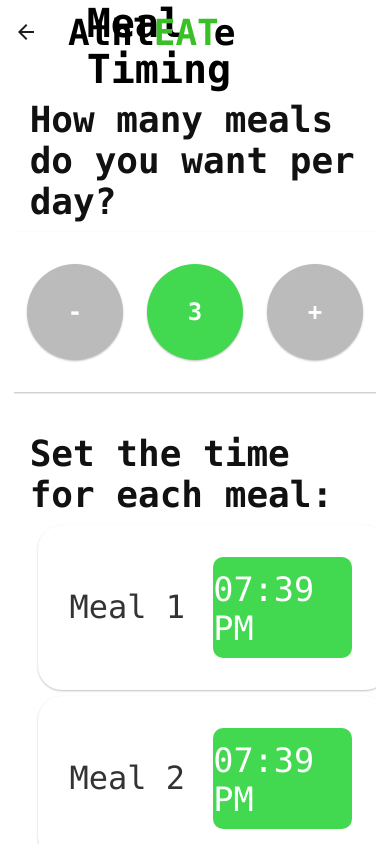
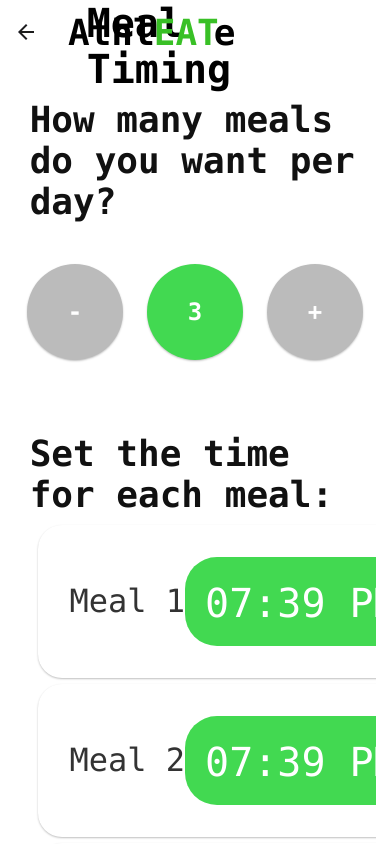
Before and after one commit to nir-g0/AthlEATe, a React Native app: screen /Timing in a window 390 px wide. Built offline with nearby package versions, Linux system fonts and the light colour scheme.

Commit message:
More UI cahnges

```diff
--- a/src/components/DietPicker.tsx
+++ b/src/components/DietPicker.tsx
@@ -56,7 +56,9 @@ function DietPicker ({
               }
             ]}
           />
-          <Text style={{ ...fonts.greyText, marginLeft: '5%' }}>{type}</Text>
+          <Text style={{ ...fonts.flex, ...fonts.greyText, marginLeft: '5%' }}>
+            {type}
+          </Text>
         </TouchableOpacity>
       ))}
     </View>
--- a/src/screens/PlanScreen/DietScreen.tsx
+++ b/src/screens/PlanScreen/DietScreen.tsx
@@ -75,7 +75,7 @@ function DietScreen ({ navigation }: { navigation: any }) {
           />
         </View>
         <View style={compStyles.rowWhiteContainer}>
-          <Text style={fonts.heading2}>Daily Caloric Goal:</Text>
+          <Text style={[fonts.heading2, fonts.flex]}>Daily Caloric Goal:</Text>
           <TextInput
             style={inputStyle}
             placeholderTextColor={'#999'}
@@ -88,7 +88,9 @@ function DietScreen ({ navigation }: { navigation: any }) {
           />
         </View>
         <View style={compStyles.rowWhiteContainer}>
-          <Text style={fonts.heading2}>Daily Hydration Goal (oz):</Text>
+          <Text style={[fonts.heading2, fonts.flex]}>
+            Daily Hydration Goal (oz):
+          </Text>
           <TextInput
             style={inputStyle}
             placeholderTextColor={'#999'}
--- a/src/screens/PlanScreen/TimingScreen.tsx
+++ b/src/screens/PlanScreen/TimingScreen.tsx
@@ -3,7 +3,6 @@ import {
   Text,
   View,
   TouchableOpacity,
-  StyleSheet,
   ScrollView,
   Dimensions
 } from 'react-native'
@@ -14,7 +13,7 @@ import fonts from '../../styles/fonts'
 import compStyles from '../../styles/compStyles'
 import Spacer from '../../components/generics/Spacer'
 
-const { width, height } = Dimensions.get('window')
+const { width } = Dimensions.get('window')
 
 function TimingScreen ({ navigation }) {
   const [budget, setBudget] = useState(3)
@@ -60,10 +59,10 @@ function TimingScreen ({ navigation }) {
     <DefaultPage title='Meal Timing' navigation={navigation}>
       <ScrollView showsVerticalScrollIndicator={false}>
         <Text style={fonts.heading2}>How many meals do you want per day?</Text>
-        <View style={{ ...compStyles.whiteContainer, flexDirection: 'row' }}>
+        <View style={compStyles.rowWhiteContainer}>
           <TouchableOpacity
             onPress={() => adjustMealCount(-1)}
-            style={[compStyles.circle, styles.grayBubble]}
+            style={[compStyles.circle, compStyles.themeGrey]}
           >
             <Text style={fonts.whiteTextBold}>-</Text>
           </TouchableOpacity>
@@ -74,7 +73,7 @@ function TimingScreen ({ navigation }) {
           </TouchableOpacity>
           <TouchableOpacity
             onPress={() => adjustMealCount(1)}
-            style={[compStyles.circle, styles.grayBubble]}
+            style={[compStyles.circle, compStyles.themeGrey]}
           >
             <Text style={fonts.whiteTextBold}>+</Text>
           </TouchableOpacity>
@@ -87,12 +86,11 @@ function TimingScreen ({ navigation }) {
               key={index}
               style={{
                 flexDirection: 'row',
-                alignItems: 'center',
                 paddingHorizontal: width * 0.04,
                 borderRadius: width * 0.03
               }}
             >
-              <View style={styles.mealTimeContainer}>
+              <View style={[compStyles.rowWhiteContainer, compStyles.shadow]}>
                 <Text style={fonts.greyText}>Meal {index + 1}</Text>
                 <TouchableOpacity
                   onPress={() => {
@@ -102,7 +100,7 @@ function TimingScreen ({ navigation }) {
                       setShowPickerIndex(index)
                     }
                   }}
-                  style={styles.timeButton}
+                  style={[compStyles.bubble, compStyles.themeBrightGreen]}
                 >
                   <Text style={fonts.whiteText}>{formatTime(time)}</Text>
                 </TouchableOpacity>
@@ -148,78 +146,4 @@ function TimingScreen ({ navigation }) {
   )
 }
 
-const styles = StyleSheet.create({
-  title: {
-    fontSize: width * 0.04,
-    fontWeight: '500',
-    color: '#333',
-    marginBottom: height * 0.012,
-    fontFamily: 'Menlo',
-    alignSelf: 'flex-start'
-  },
-  mealCountContainer: {
-    flexDirection: 'row',
-    alignSelf: 'center'
-  },
-  bubble: {
-    width: 50,
-    marginHorizontal: 5,
-    backgroundColor: '#42D951',
-    borderRadius: 18,
-    paddingVertical: 10,
-    justifyContent: 'center',
-    alignItems: 'center',
-    shadowColor: '#000000',
-    shadowOpacity: 0.3,
-    shadowRadius: 4,
-    shadowOffset: { width: 0, height: 2 }
-  },
-  grayBubble: {
-    backgroundColor: '#BBBBBB'
-  },
-  plusMinusText: {
-    fontSize: 24,
-    fontWeight: 'bold',
-    color: '#FFFFFF'
-  },
-  mealTimeContainer: {
-    ...compStyles.whiteContainer,
-    flexDirection: 'row'
-  },
-  mealLabel: {
-    fontSize: width * 0.04,
-    color: '#333',
-    fontFamily: 'Menlo',
-    flex: 1
-  },
-  timeButton: {
-    flex: 1,
-    paddingVertical: 10,
-    backgroundColor: '#42D951',
-    borderRadius: 10,
-    justifyContent: 'center',
-    alignItems: 'center',
-    marginHorizontal: 5
-  },
-  timeText: {
-    color: '#FFFFFF',
-    fontWeight: 'bold'
-  },
-  saveButtonContainer: {
-    minWidth: '100%',
-    marginVertical: 20,
-    shadowColor: '#000000',
-    shadowOpacity: 0.25,
-    shadowRadius: 4,
-    shadowOffset: { width: 0, height: 2 }
-  },
-  saveButton: {
-    backgroundColor: '#42D951',
-    borderRadius: 10,
-    paddingVertical: 15,
-    alignItems: 'center',
-    justifyContent: 'center'
-  }
-})
-
 export default TimingScreen
--- a/src/screens/TrackScreen.tsx
+++ b/src/screens/TrackScreen.tsx
@@ -10,6 +10,8 @@ import {
 import { LineChart } from 'react-native-chart-kit'
 import AppStyles from '../styles/Styles'
 import DefaultPage from '../components/generics/DefaultPage'
+import compStyles from '../styles/compStyles'
+import fonts from '../styles/fonts'
 
 const { width, height } = Dimensions.get('window')
 
@@ -27,38 +29,24 @@ function TrackScreen ({ navigation }: { navigation: any }): React.JSX.Element {
     ]
   }
 
-  const toggleTracking = () => {
-    setTracking(!tracking)
-  }
-
   return (
-    <SafeAreaView style={{ ...AppStyles.defaultBackground, flex: 1 }}>
     <DefaultPage navigation={navigation} title='Track'>
-        <ScrollView contentContainerStyle={styles.container}>
-          {/* Calorie Tracker */}
-          <View style={styles.statBox}>
-            <Text style={styles.statTitle}>Calories Today</Text>
-            <Text style={styles.statValue}>0 Cal</Text>
+      <ScrollView>
+        <View style={[compStyles.whiteContainer, compStyles.themeBrightGreen]}>
+          <Text style={fonts.whiteText}>Calories Today</Text>
+          <Text style={fonts.whiteTextBold}>0 Cal</Text>
         </View>
 
         {/* Daily Hydration Tracker */}
-          <View style={styles.statBox}>
-            <Text style={styles.statTitle}>Daily Hydration</Text>
-            <Text style={styles.statValue}>0 oz</Text>
+        <View style={[compStyles.whiteContainer, compStyles.themeBrightGreen]}>
+          <Text style={fonts.whiteText}>Daily Hydration</Text>
+          <Text style={fonts.whiteTextBold}>0 oz</Text>
         </View>
-
-          {/* Weight Tracker
-          <View style={styles.statBox}>
-            <Text style={styles.statTitle}>Weight</Text>
-            <Text style={styles.statValue}>0 lbs</Text>
-          </View> */}
-
-          {/* Progress Chart */}
-          <Text style={styles.chartTitle}>Weekly Calorie Intake</Text>
+        <Text style={fonts.heading2}>Weekly Calorie Intake</Text>
         <LineChart
           data={calorieData}
-            width={width * 0.9} // Adjusts to screen width
-            height={height * 0.3} // Adjusts to screen height
+          width={width * 0.9}
+          height={height * 0.3}
           yAxisSuffix=' Cal'
           chartConfig={{
             backgroundColor: '#FFF',
@@ -78,7 +66,6 @@ function TrackScreen ({ navigation }: { navigation: any }): React.JSX.Element {
         />
       </ScrollView>
     </DefaultPage>
-    </SafeAreaView>
   )
 }
 
--- a/src/styles/compStyles.tsx
+++ b/src/styles/compStyles.tsx
@@ -63,5 +63,9 @@ export default StyleSheet.create({
   themeBrightGreen: {
     color: '#42D951',
     backgroundColor: '#42D951'
+  },
+  themeGrey: {
+    backgroundColor: '#BBBBBB',
+    color: '#BBBBBB'
   }
 })
--- a/src/styles/fonts.tsx
+++ b/src/styles/fonts.tsx
@@ -15,8 +15,7 @@ export default StyleSheet.create({
     marginVertical: height * 0.012,
     marginLeft: width * 0.02,
     fontFamily: appFont,
-    flex: 1,
-    alignSelf: 'flex-start'
+    flex: 1
   },
   greyText: {
     fontSize: width * 0.04,
@@ -33,7 +32,7 @@ export default StyleSheet.create({
   text: { fontSize: width * 0.04, fontFamily: appFont, alignSelf: 'center' },
   whiteText: {
     color: 'white',
-    fontSize: width * 0.042,
+    fontSize: width * 0.05,
     fontFamily: appFont,
     marginTop: 3,
     alignSelf: 'center'
```
Lines whose indentation alone changed are shown as unchanged.
